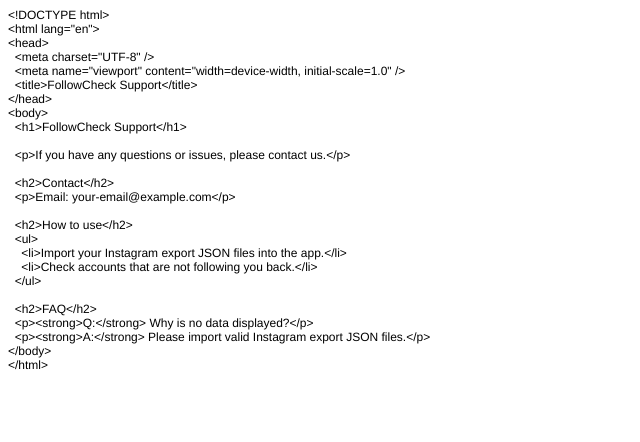
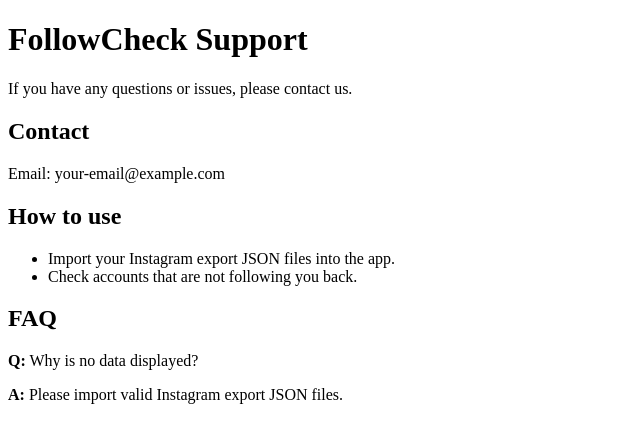
Before and after one commit to SeijiHayashi1108/seijihayashi1108.github.io, a plain HTML site: page followcheck/index.html in a window 1280 px wide. Shown: the whole page, without its empty margins (0-640 px from the left). Drawn offline with Linux system fonts and the light colour scheme.

Commit message:
Update index.html

```diff
--- a/followcheck/index.html
+++ b/followcheck/index.html
@@ -1,42 +1,26 @@
-<!DOCTYPE html PUBLIC "-//W3C//DTD HTML 4.01//EN" "http://www.w3.org/TR/html4/strict.dtd">
-<html>
+<!DOCTYPE html>
+<html lang="en">
 <head>
-  <meta http-equiv="Content-Type" content="text/html; charset=utf-8">
-  <meta http-equiv="Content-Style-Type" content="text/css">
-  <title></title>
-  <meta name="Generator" content="Cocoa HTML Writer">
-  <meta name="CocoaVersion" content="2685.5">
-  <style type="text/css">
-    p.p1 {margin: 0.0px 0.0px 0.0px 0.0px; font: 12.0px Helvetica}
-    p.p2 {margin: 0.0px 0.0px 0.0px 0.0px; font: 12.0px Helvetica; min-height: 14.0px}
-  </style>
+  <meta charset="UTF-8">
+  <meta name="viewport" content="width=device-width, initial-scale=1.0">
+  <title>FollowCheck Support</title>
 </head>
 <body>
-<p class="p1">&lt;!DOCTYPE html&gt;</p>
-<p class="p1">&lt;html lang="en"&gt;</p>
-<p class="p1">&lt;head&gt;</p>
-<p class="p1"><span class="Apple-converted-space">  </span>&lt;meta charset="UTF-8" /&gt;</p>
-<p class="p1"><span class="Apple-converted-space">  </span>&lt;meta name="viewport" content="width=device-width, initial-scale=1.0" /&gt;</p>
-<p class="p1"><span class="Apple-converted-space">  </span>&lt;title&gt;FollowCheck Support&lt;/title&gt;</p>
-<p class="p1">&lt;/head&gt;</p>
-<p class="p1">&lt;body&gt;</p>
-<p class="p1"><span class="Apple-converted-space">  </span>&lt;h1&gt;FollowCheck Support&lt;/h1&gt;</p>
-<p class="p2"><br></p>
-<p class="p1"><span class="Apple-converted-space">  </span>&lt;p&gt;If you have any questions or issues, please contact us.&lt;/p&gt;</p>
-<p class="p2"><br></p>
-<p class="p1"><span class="Apple-converted-space">  </span>&lt;h2&gt;Contact&lt;/h2&gt;</p>
-<p class="p1"><span class="Apple-converted-space">  </span>&lt;p&gt;Email: your-email@example.com&lt;/p&gt;</p>
-<p class="p2"><br></p>
-<p class="p1"><span class="Apple-converted-space">  </span>&lt;h2&gt;How to use&lt;/h2&gt;</p>
-<p class="p1"><span class="Apple-converted-space">  </span>&lt;ul&gt;</p>
-<p class="p1"><span class="Apple-converted-space">    </span>&lt;li&gt;Import your Instagram export JSON files into the app.&lt;/li&gt;</p>
-<p class="p1"><span class="Apple-converted-space">    </span>&lt;li&gt;Check accounts that are not following you back.&lt;/li&gt;</p>
-<p class="p1"><span class="Apple-converted-space">  </span>&lt;/ul&gt;</p>
-<p class="p2"><br></p>
-<p class="p1"><span class="Apple-converted-space">  </span>&lt;h2&gt;FAQ&lt;/h2&gt;</p>
-<p class="p1"><span class="Apple-converted-space">  </span>&lt;p&gt;&lt;strong&gt;Q:&lt;/strong&gt; Why is no data displayed?&lt;/p&gt;</p>
-<p class="p1"><span class="Apple-converted-space">  </span>&lt;p&gt;&lt;strong&gt;A:&lt;/strong&gt; Please import valid Instagram export JSON files.&lt;/p&gt;</p>
-<p class="p1">&lt;/body&gt;</p>
-<p class="p1">&lt;/html&gt;</p>
+  <h1>FollowCheck Support</h1>
+
+  <p>If you have any questions or issues, please contact us.</p>
+
+  <h2>Contact</h2>
+  <p>Email: your-email@example.com</p>
+
+  <h2>How to use</h2>
+  <ul>
+    <li>Import your Instagram export JSON files into the app.</li>
+    <li>Check accounts that are not following you back.</li>
+  </ul>
+
+  <h2>FAQ</h2>
+  <p><strong>Q:</strong> Why is no data displayed?</p>
+  <p><strong>A:</strong> Please import valid Instagram export JSON files.</p>
 </body>
 </html>
```
